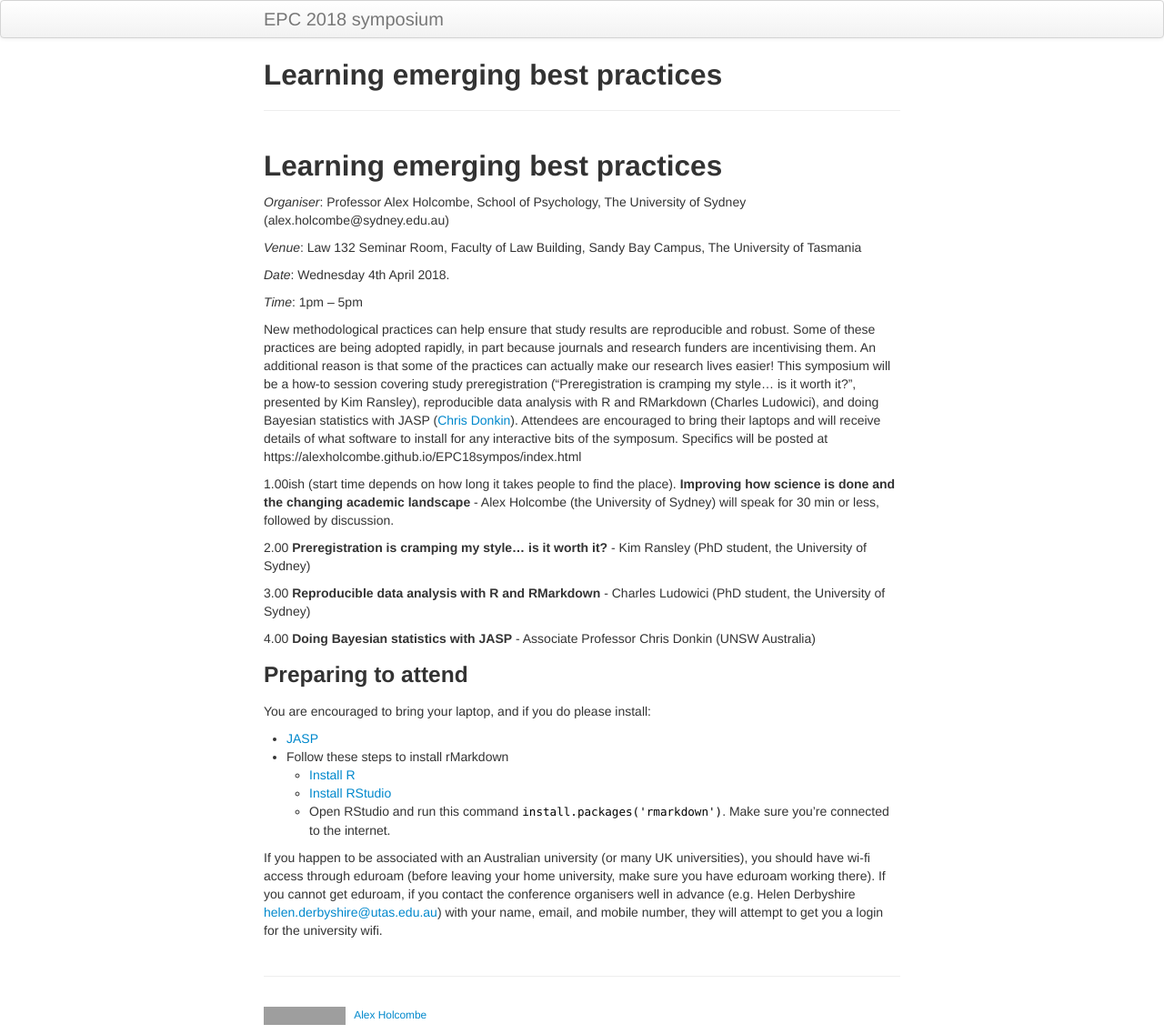
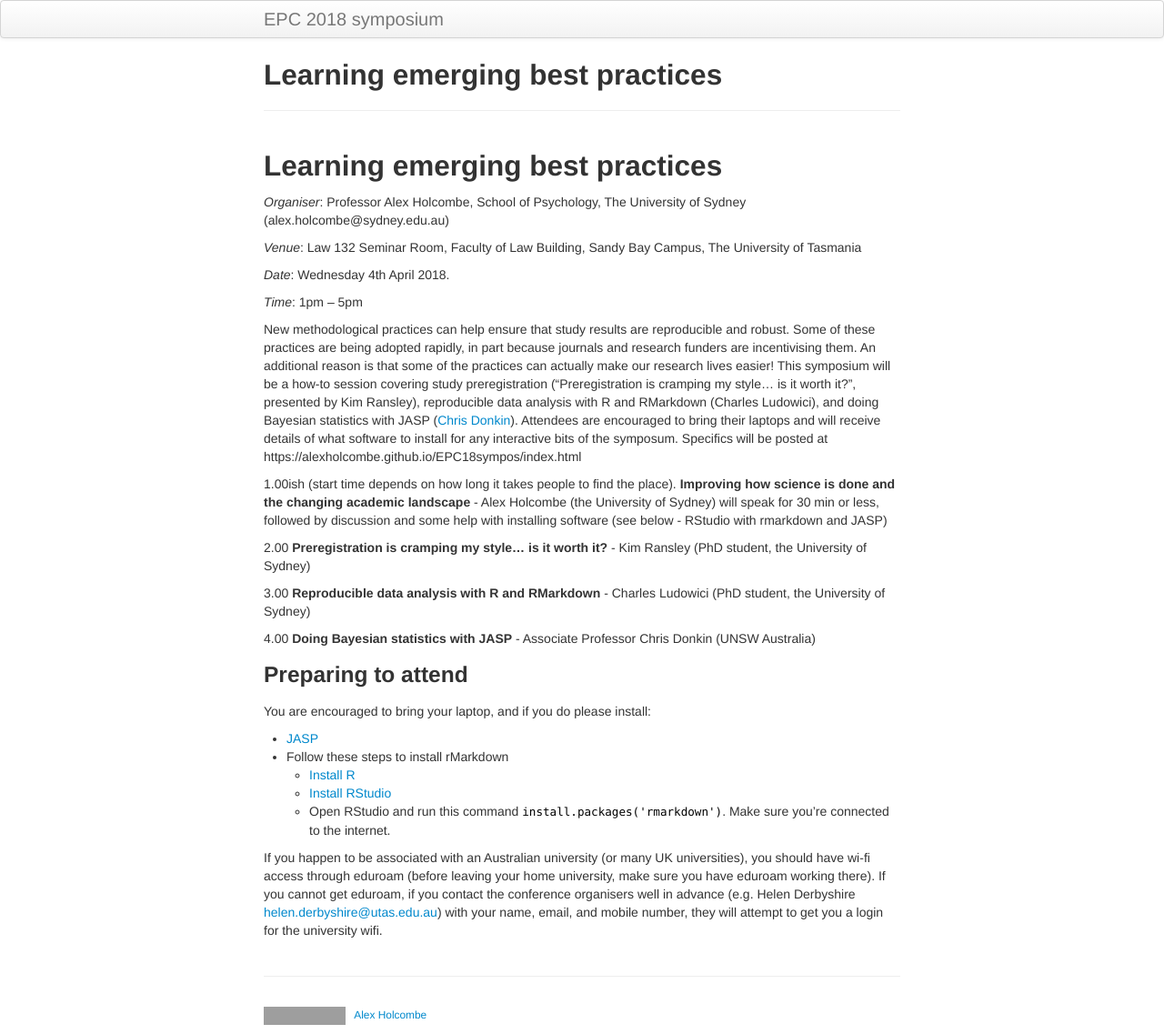
Before and after one commit to alexholcombe/EPC18sympos, a Jekyll site: the page built from index.md, in a window 1280 px wide. Shown: the whole page at 91% size. Built offline with Jekyll 4.4.1, drawn with Linux system fonts in a browser that asks for light colours; our own code applies the rules of GitHub Pages for plain Markdown files; grey boxes are pictures that could not be loaded.

Commit message:
Update index.md

```diff
--- a/index.md
+++ b/index.md
@@ -10,7 +10,7 @@
 
 New methodological practices can help ensure that study results are reproducible and robust. Some of these practices are being adopted rapidly, in part because journals and research funders are incentivising them. An additional reason is that some of the practices can actually make our research lives easier! This symposium will be a how-to session covering study preregistration ("Preregistration is cramping my style... is it worth it?", presented by Kim Ransley), reproducible data analysis with R and RMarkdown (Charles Ludowici), and doing Bayesian statistics with JASP ([Chris Donkin](http://www.psy.unsw.edu.au/contacts-people/academic-staff/dr-chris-donkin)).  Attendees are encouraged to bring their laptops and will receive details of what software to install for any interactive  bits of the symposum. Specifics will be posted at https://alexholcombe.github.io/EPC18sympos/index.html
 
-1.00ish (start time depends on how long it takes people to find the place). **Improving how science is done and the changing academic landscape** - Alex Holcombe (the University of Sydney) will speak for 30 min or less, followed by discussion.
+1.00ish (start time depends on how long it takes people to find the place). **Improving how science is done and the changing academic landscape** - Alex Holcombe (the University of Sydney) will speak for 30 min or less, followed by discussion and some help with installing software (see below - RStudio with rmarkdown and JASP)
 
 2.00 **Preregistration is cramping my style... is it worth it?**  - Kim Ransley (PhD student, the University of Sydney)
 
```
